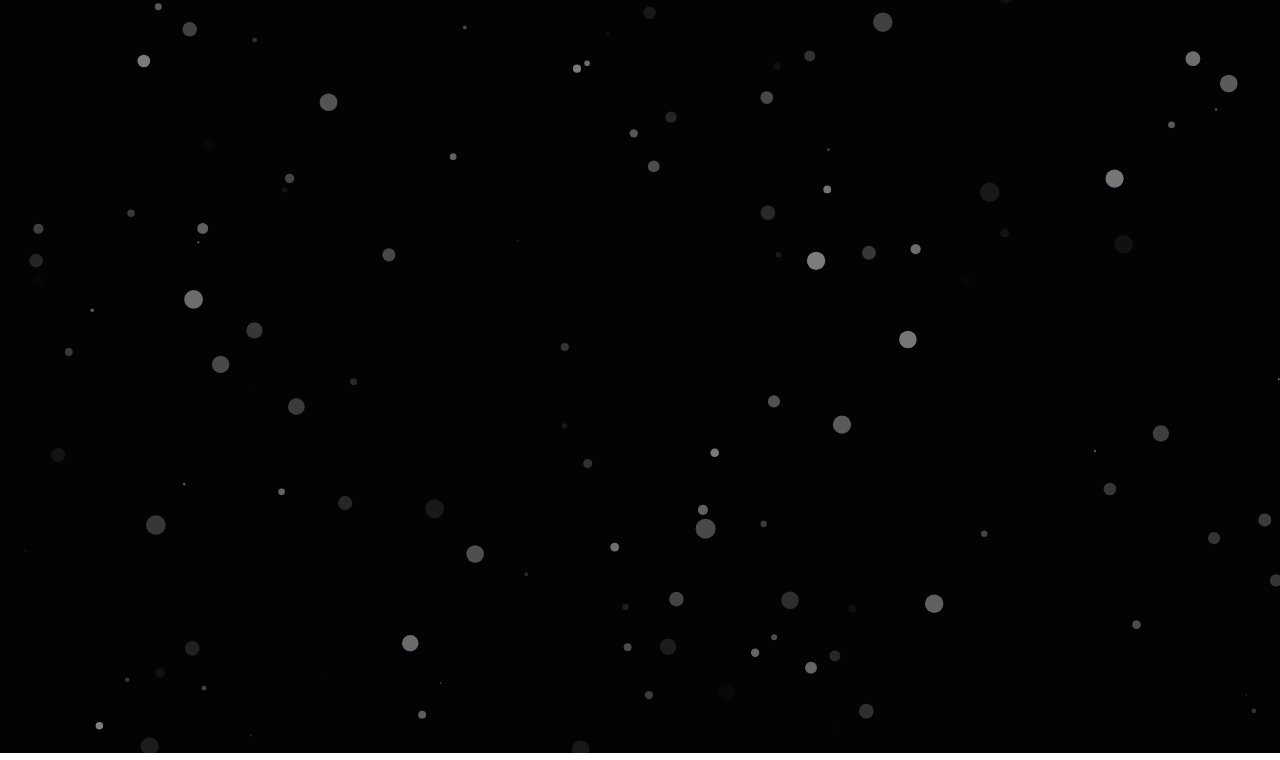
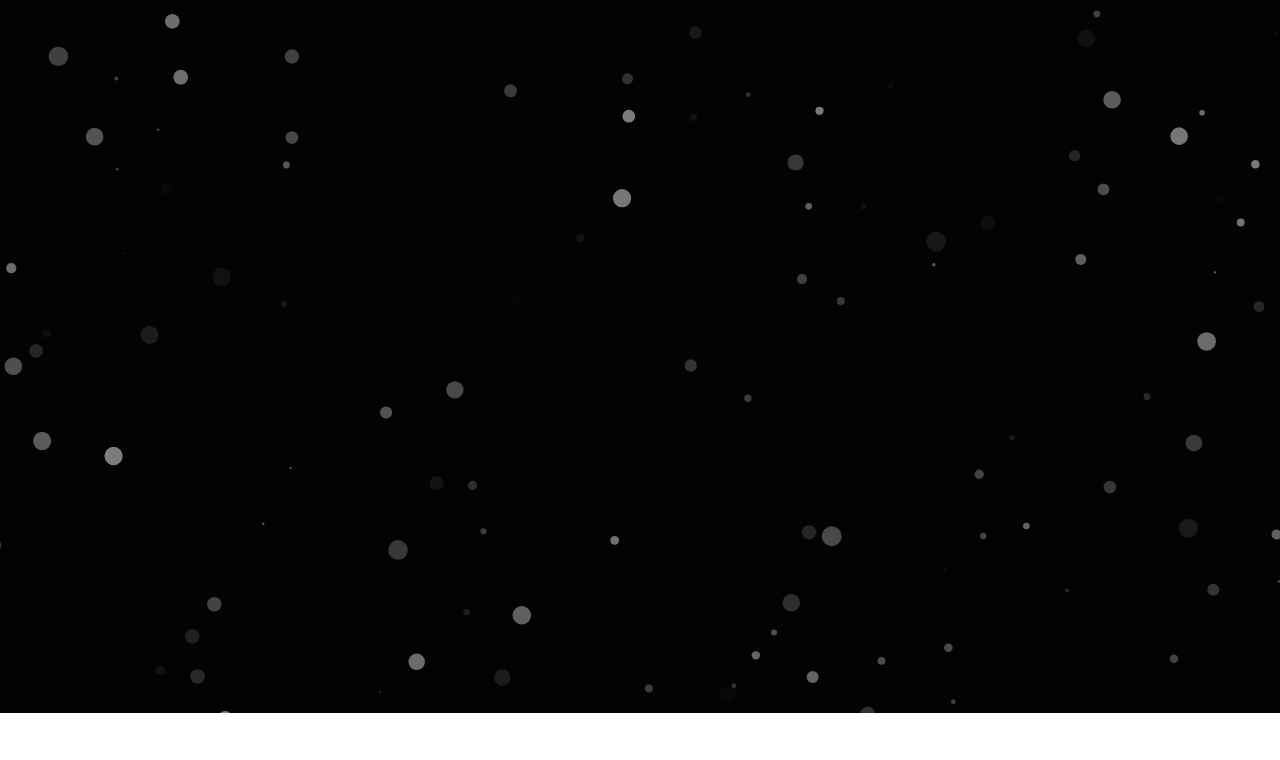
Before and after one commit to Rafidhasan/empeiros, a plain HTML site: page index.html in a window 1280 px wide. Shown: the part 111-871 px from the top of the page. After the commit the page ends 831 px from the top, so only its background shows below. Drawn offline with nearby package versions, Linux system fonts and the light colour scheme.

Commit message:
securing

```diff
--- a/index.html
+++ b/index.html
@@ -60,7 +60,7 @@
     <!--JavaScript at end of body for optimized loading-->
     <script src="https://cdnjs.cloudflare.com/ajax/libs/materialize/1.0.0/js/materialize.min.js"></script>
     <!--particlle.min.js-->
-    <script src="http://cdn.jsdelivr.net/particles.js/2.0.0/particles.min.js"></script>
+    <script src="https://cdn.jsdelivr.net/particles.js/2.0.0/particles.min.js"></script>
     <script>
         particlesJS("particles-js", {
             particles: {
--- a/sass/main.scss
+++ b/sass/main.scss
@@ -47,7 +47,7 @@
 #particles-js {
     position: absolute;
     width: 100%;
-    height: 100vh;
+    height: 95vh;
     background-color: #020304;
     background-repeat: no-repeat;
     background-size: cover;
```
Also changed, not shown: style/style.css.
